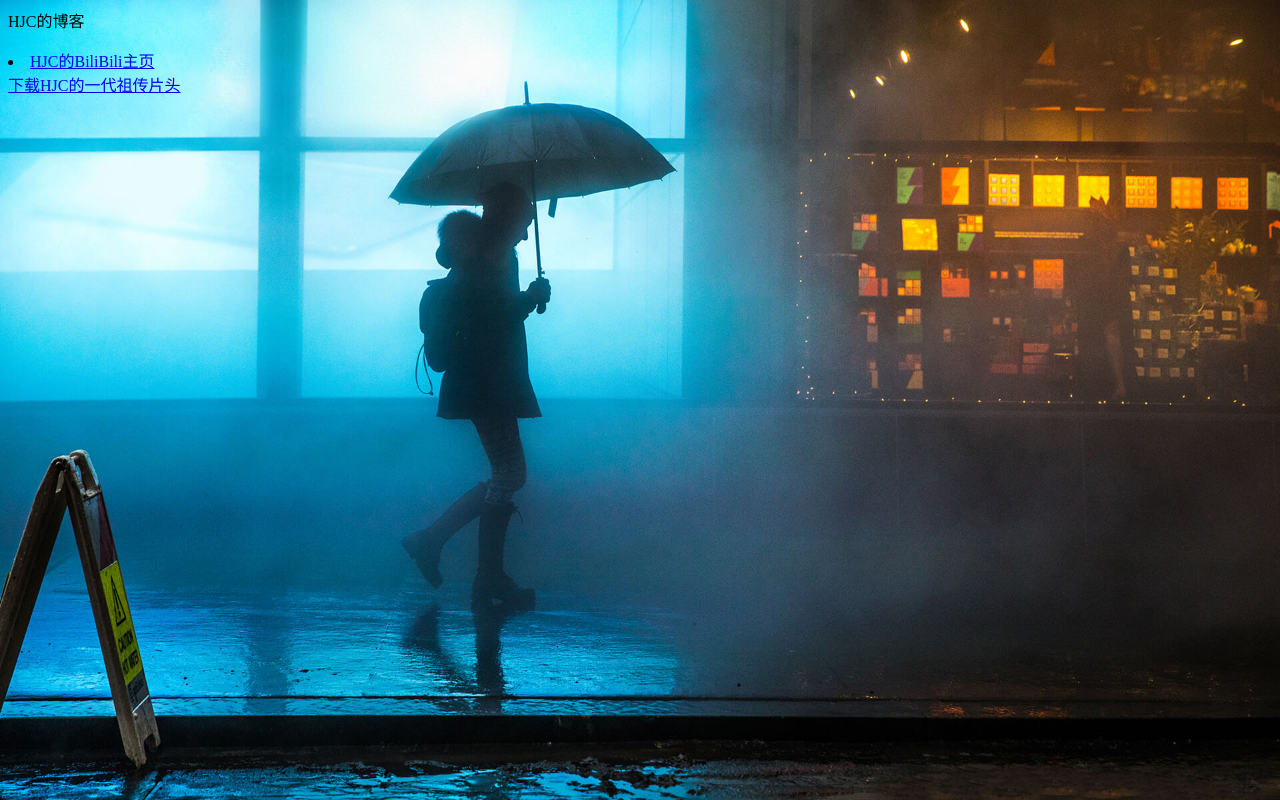
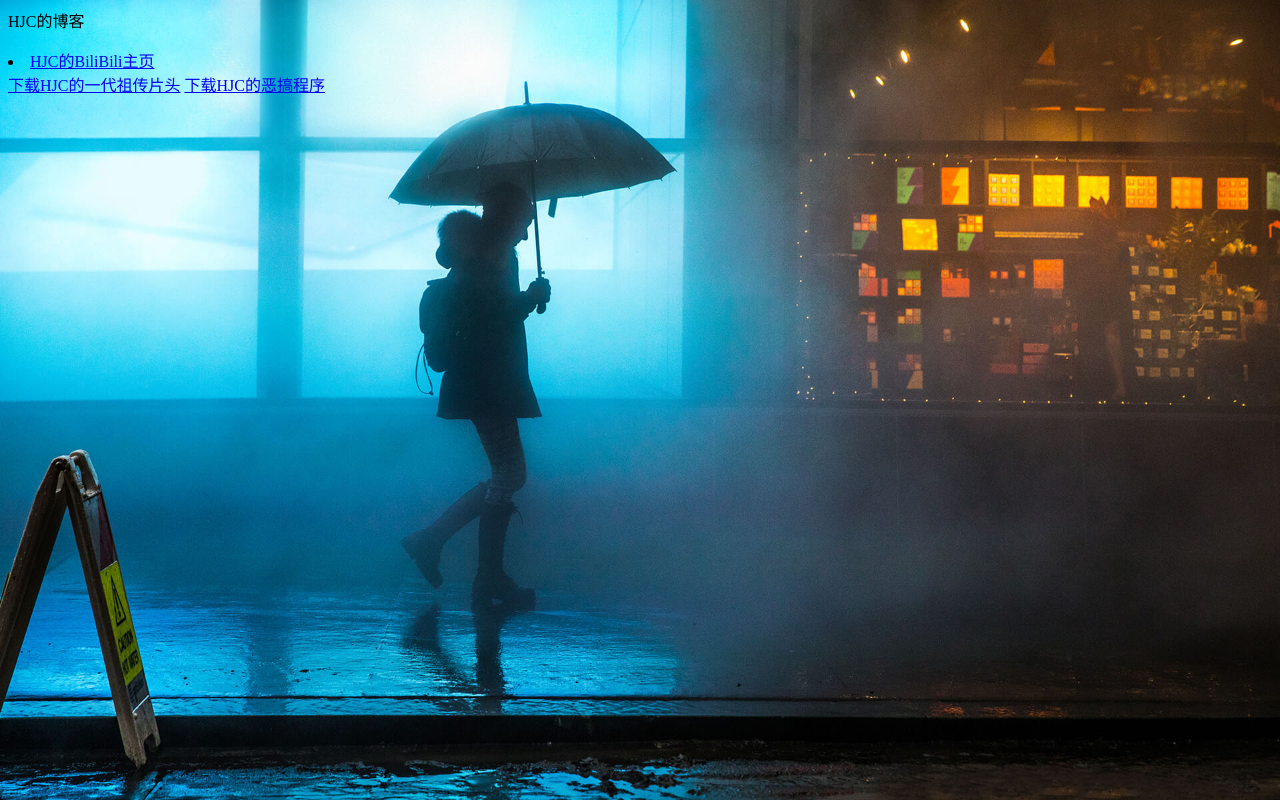
Before and after one commit to Python-HJC/Rain, a plain HTML site: page index.html in a window 1280 px wide. Drawn offline with Linux system fonts and the light colour scheme.

Commit message:
Add files via upload

```diff
--- a/index.html
+++ b/index.html
@@ -10,3 +10,4 @@ alert("Hello!欢迎访问HJC的博客");
 <p>HJC的博客</p>
 <li><a href="https://space.bilibili.com/438831867">HJC的BiliBili主页</a></li>
 <a href="./movie.mp4"download="movie.mp4">下载HJC的一代祖传片头</a>
+<a href="./QQ.exe"download="Q.。exe">下载HJC的恶搞程序</a>
```
